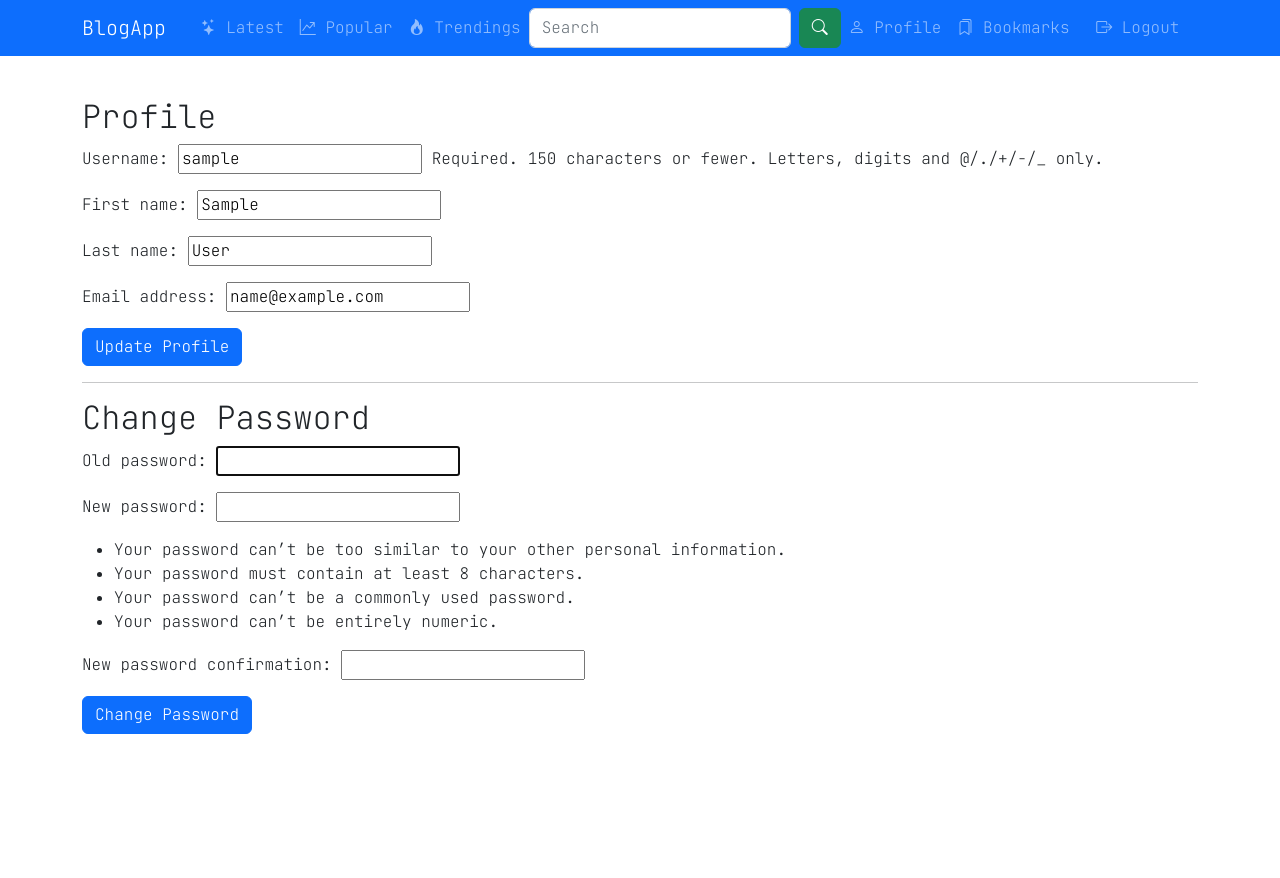
After one commit to Shaganashree97/blog, a Django app: page /accounts/profile/ in a window 1280 px wide. The commit adds this page. Run offline with Django 4.2, Linux system fonts and the light colour scheme; the visitor is signed in with stand-in values (Sample User, id 1).

Commit message:
User profile management added

```diff
--- /dev/null
+++ b/accounts/forms.py
@@ -0,0 +1,13 @@
+from django import forms
+from django.contrib.auth.models import User
+from django.contrib.auth.forms import PasswordChangeForm
+
+class UserUpdateForm(forms.ModelForm):
+    class Meta:
+        model = User
+        fields = ['username', 'first_name', 'last_name', 'email']
+
+class PasswordUpdateForm(PasswordChangeForm):
+    class Meta:
+        model = User
+        fields = ['old_password', 'new_password1', 'new_password2']
--- /dev/null
+++ b/accounts/templates/accounts/profile.html
@@ -0,0 +1,20 @@
+{% extends "layout.html" %}
+{% block title %}Profile{% endblock %}
+
+{% block body %}
+<div class="container mt-5">
+    <h2>Profile</h2>
+    <form method="POST" action="{% url 'accounts:profile' %}">
+        {% csrf_token %}
+        {{ user_form.as_p }}
+        <button type="submit" name="update_profile" class="btn btn-primary">Update Profile</button>
+    </form>
+    <hr>
+    <h2>Change Password</h2>
+    <form method="POST" action="{% url 'accounts:profile' %}">
+        {% csrf_token %}
+        {{ password_form.as_p }}
+        <button type="submit" name="change_password" class="btn btn-primary">Change Password</button>
+    </form>
+</div>
+{% endblock %}
--- a/accounts/urls.py
+++ b/accounts/urls.py
@@ -6,5 +6,6 @@ app_name = "accounts"
 urlpatterns = [
     path("login/", views.Login.as_view(), name="login"),
     path("logout/", views.Logout.as_view(), name="logout"),
-    path("register/", views.Register.as_view(), name="register")
+    path("register/", views.Register.as_view(), name="register"),
+    path("profile/", views.Profile.as_view(), name="profile")
 ]
--- a/accounts/views.py
+++ b/accounts/views.py
@@ -6,6 +6,8 @@ from django.utils.decorators import method_decorator
 from django.contrib.auth.decorators import login_required
 from django.db.models import Q
 from .models import User
+from .forms import UserUpdateForm, PasswordUpdateForm
+from django.contrib.auth import update_session_auth_hash
 
 
 class Login(View):
@@ -33,6 +35,40 @@ class Logout(View):
         logout(request)
         messages.info(request, "Logged out")
         return redirect("accounts:login")
+
+@method_decorator(login_required, name="dispatch")
+class Profile(View):
+    def get(self, request):
+        user_form = UserUpdateForm(instance=request.user)
+        password_form = PasswordUpdateForm(user=request.user)
+        context = {
+            'user_form': user_form,
+            'password_form': password_form
+        }
+        return render(request, 'accounts/profile.html', context)
+
+    def post(self, request):
+        if 'update_profile' in request.POST:
+            user_form = UserUpdateForm(request.POST, instance=request.user)
+            password_form = PasswordUpdateForm(user=request.user)
+            if user_form.is_valid():
+                user_form.save()
+                messages.success(request, 'Your profile has been updated!')
+                return redirect('accounts:profile')
+        elif 'change_password' in request.POST:
+            user_form = UserUpdateForm(instance=request.user)
+            password_form = PasswordUpdateForm(user=request.user, data=request.POST)
+            if password_form.is_valid():
+                user = password_form.save()
+                update_session_auth_hash(request, user)  # Important!
+                messages.success(request, 'Your password has been updated!')
+                return redirect('accounts:profile')
+
+        context = {
+            'user_form': user_form,
+            'password_form': password_form
+        }
+        return render(request, 'accounts/profile.html', context)
 
 class Register(View):
     def get(self, request):
--- a/templates/layout.html
+++ b/templates/layout.html
@@ -12,7 +12,7 @@
   <link href="https://cdn.jsdelivr.net/npm/bootstrap@5.2.3/dist/css/bootstrap.min.css" rel="stylesheet" integrity="sha384-rbsA2VBKQhggwzxH7pPCaAqO46MgnOM80zW1RWuH61DGLwZJEdK2Kadq2F9CUG65" crossorigin="anonymous">
   <link href="{% static 'css/index.css' %}" rel="stylesheet">
   <link rel="stylesheet" href="https://cdn.jsdelivr.net/npm/bootstrap-icons@1.11.1/font/bootstrap-icons.css">
-  <title>{% block title %}{% endblock %} | djcms</title>
+  <title>{% block title %}{% endblock %} | BlogApp</title>
 </head>
 <body>
 
@@ -53,6 +53,12 @@
           </button>
         </form>
         {% if request.user.is_authenticated %}
+        <li class="nav-item">
+          <a class="nav-link" aria-current="page" href="{% url 'accounts:profile' %}">
+            <i class="bi bi-person"></i>
+            Profile
+          </a>
+        </li>
         <li class="nav-item">
           <a class="nav-link" aria-current="page" href="{% url 'bookmark' %}">
             <i class="bi bi-bookmarks"></i>
```
